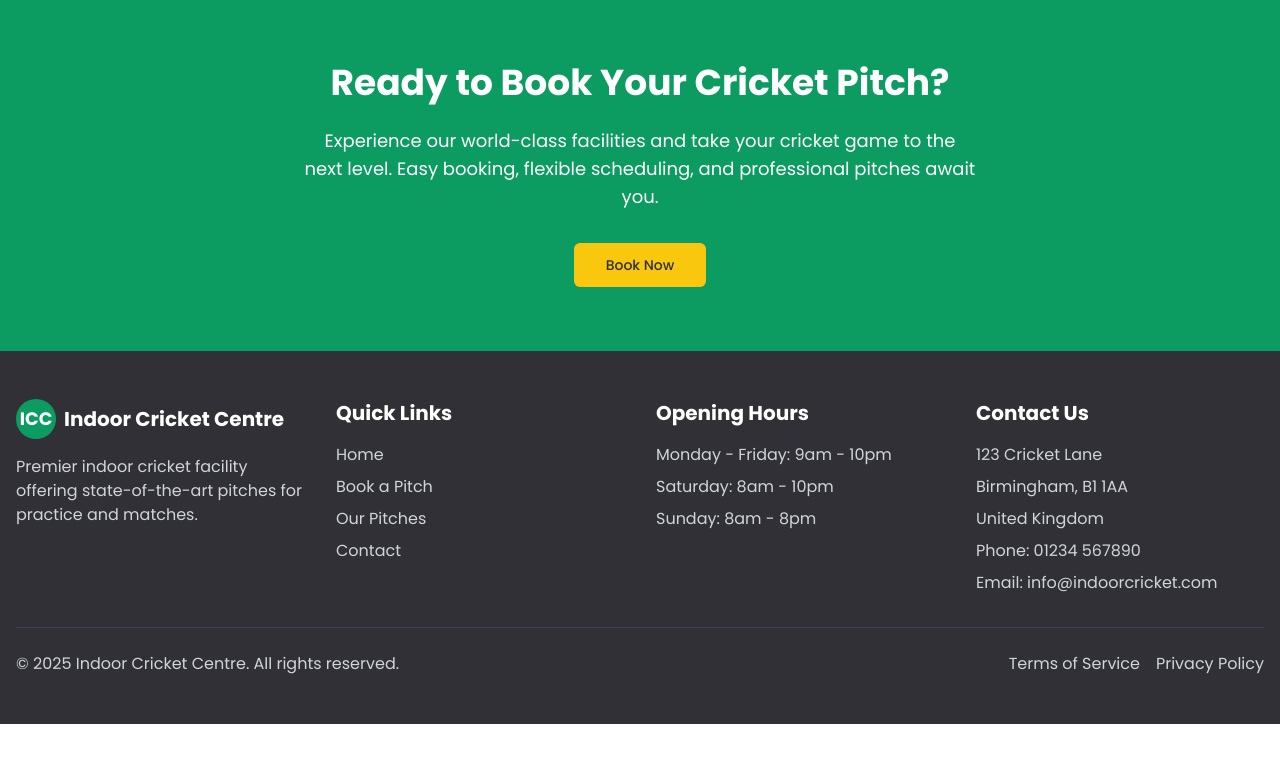
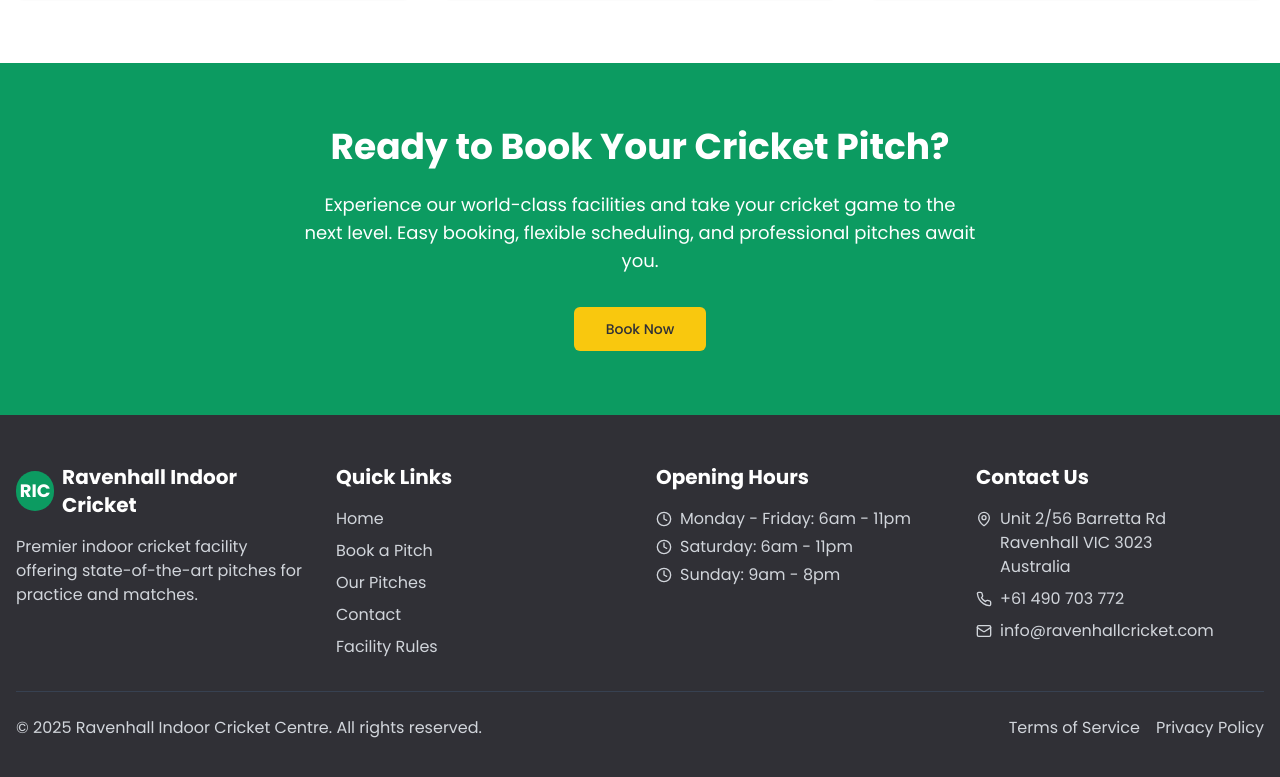
Before and after one commit to karthik-dev56/wicket-time-slots, a React (Vite) app: page / in a window 1280 px wide. Shown: the part 4159-4936 px from the top of the page. Before the commit the page ends 4883 px from the top, so only its background shows below. Built offline with nearby package versions, Linux system fonts and the light colour scheme.

Commit message:
Refactor: Update time slots, address, and contact details
- Changed time slots to 30-minute intervals in the booking component.
- Updated the address and contact details in the footer and contact page.
- Added logic to hide booked time slots from the booking screen.

```diff
--- a/src/components/BookingPolicy.tsx
+++ b/src/components/BookingPolicy.tsx
@@ -21,6 +21,10 @@ export const BookingPolicy = () => {
 
             <ul className="list-disc pl-5 space-y-2">
               <li>
+                <span className="font-medium">Time slots are in 30-minute intervals</span> for your convenience
+                and flexibility.
+              </li>
+              <li>
                 <span className="font-medium">Payment required in advance</span> (online or at the counter).
               </li>
               <li>
@@ -33,6 +37,9 @@ export const BookingPolicy = () => {
               <li>
                 <span className="font-medium">Group discounts:</span> 10% discount available for
                 groups of 5 or more players.
+              </li>
+              <li>
+                <span className="font-medium">Early bird discount:</span> 15% off for weekday bookings before 4 PM.
               </li>
             </ul>
 
--- a/src/components/Footer.tsx
+++ b/src/components/Footer.tsx
@@ -1,5 +1,6 @@
 
 import { Link } from 'react-router-dom';
+import { MapPin, Phone, Mail, Clock } from 'lucide-react';
 
 export const Footer = () => {
   const currentYear = new Date().getFullYear();
@@ -11,9 +12,9 @@ export const Footer = () => {
           <div>
             <div className="flex items-center gap-2 mb-4">
               <div className="h-10 w-10 rounded-full bg-cricket-green flex items-center justify-center">
-                <span className="text-white font-bold text-lg">ICC</span>
+                <span className="text-white font-bold text-lg">RIC</span>
               </div>
-              <span className="font-bold text-white text-xl">Indoor Cricket Centre</span>
+              <span className="font-bold text-white text-xl">Ravenhall Indoor Cricket</span>
             </div>
             <p className="text-gray-300 mt-2">
               Premier indoor cricket facility offering state-of-the-art pitches for practice and matches.
@@ -43,32 +44,53 @@ export const Footer = () => {
                   Contact
                 </Link>
               </li>
+              <li>
+                <Link to="/rules" className="text-gray-300 hover:text-cricket-yellow transition-colors">
+                  Facility Rules
+                </Link>
+              </li>
             </ul>
           </div>
 
           <div>
             <h3 className="font-bold text-xl mb-4">Opening Hours</h3>
-            <ul className="space-y-2 text-gray-300">
-              <li>Monday - Friday: 9am - 10pm</li>
-              <li>Saturday: 8am - 10pm</li>
-              <li>Sunday: 8am - 8pm</li>
+            <ul className="space-y-1 text-gray-300">
+              <li className="flex items-start">
+                <Clock className="h-4 w-4 mt-1 mr-2" />
+                <span>Monday - Friday: 6am - 11pm</span>
+              </li>
+              <li className="flex items-start">
+                <Clock className="h-4 w-4 mt-1 mr-2" />
+                <span>Saturday: 6am - 11pm</span>
+              </li>
+              <li className="flex items-start">
+                <Clock className="h-4 w-4 mt-1 mr-2" />
+                <span>Sunday: 9am - 8pm</span>
+              </li>
             </ul>
           </div>
 
           <div>
             <h3 className="font-bold text-xl mb-4">Contact Us</h3>
             <address className="not-italic text-gray-300 space-y-2">
-              <p>123 Cricket Lane</p>
-              <p>Birmingham, B1 1AA</p>
-              <p>United Kingdom</p>
-              <p className="mt-2">Phone: 01234 567890</p>
-              <p>Email: info@indoorcricket.com</p>
+              <p className="flex items-start">
+                <MapPin className="h-4 w-4 mt-1 mr-2" />
+                <span>Unit 2/56 Barretta Rd<br/>Ravenhall VIC 3023<br/>Australia</span>
+              </p>
+              <p className="flex items-center mt-2">
+                <Phone className="h-4 w-4 mr-2" />
+                <span>+61 490 703 772</span>
+              </p>
+              <p className="flex items-center">
+                <Mail className="h-4 w-4 mr-2" />
+                <span>info@ravenhallcricket.com</span>
+              </p>
             </address>
           </div>
         </div>
 
         <div className="border-t border-gray-700 mt-8 pt-6 flex flex-col sm:flex-row justify-between items-center">
-          <p className="text-gray-300">© {currentYear} Indoor Cricket Centre. All rights reserved.</p>
+          <p className="text-gray-300">© {currentYear} Ravenhall Indoor Cricket Centre. All rights reserved.</p>
           <div className="flex gap-4 mt-4 sm:mt-0">
             <Link to="/terms" className="text-gray-300 hover:text-cricket-yellow transition-colors">
               Terms of Service
--- a/src/pages/Contact.tsx
+++ b/src/pages/Contact.tsx
@@ -1,3 +1,4 @@
+
 import { useState } from 'react';
 import { Link } from 'react-router-dom';
 import { Layout } from '@/components/Layout';
@@ -7,6 +8,7 @@ import { Input } from '@/components/ui/input';
 import { Label } from '@/components/ui/label';
 import { Textarea } from '@/components/ui/textarea';
 import { useToast } from '@/hooks/use-toast';
+import { MapPin, Phone, Mail, Clock } from 'lucide-react';
 
 const Contact = () => {
   const { toast } = useToast();
@@ -95,25 +97,31 @@ const Contact = () => {
                 <Card>
                   <CardContent className="p-6 space-y-4">
                     <div>
-                      <h3 className="font-semibold text-lg mb-2">Address</h3>
+                      <h3 className="font-semibold text-lg mb-2 flex items-center">
+                        <MapPin className="h-4 w-4 mr-2" />Address
+                      </h3>
                       <address className="not-italic text-gray-600">
-                        123 Cricket Lane<br />
-                        Birmingham, B1 1AA<br />
-                        United Kingdom
+                        Unit 2/56 Barretta Rd<br />
+                        Ravenhall VIC 3023<br />
+                        Australia
                       </address>
                     </div>
 
                     <div>
-                      <h3 className="font-semibold text-lg mb-2">Contact Details</h3>
-                      <p className="text-gray-600">Phone: 01234 567890</p>
-                      <p className="text-gray-600">Email: info@indoorcricket.com</p>
+                      <h3 className="font-semibold text-lg mb-2 flex items-center">
+                        <Phone className="h-4 w-4 mr-2" />Contact Details
+                      </h3>
+                      <p className="text-gray-600">Phone: +61 490 703 772</p>
+                      <p className="text-gray-600">Email: info@ravenhallcricket.com</p>
                     </div>
 
                     <div>
-                      <h3 className="font-semibold text-lg mb-2">Opening Hours</h3>
-                      <p className="text-gray-600">Monday - Friday: 9am - 10pm</p>
-                      <p className="text-gray-600">Saturday: 8am - 10pm</p>
-                      <p className="text-gray-600">Sunday: 8am - 8pm</p>
+                      <h3 className="font-semibold text-lg mb-2 flex items-center">
+                        <Clock className="h-4 w-4 mr-2" />Opening Hours
+                      </h3>
+                      <p className="text-gray-600">Monday - Friday: 6am - 11pm</p>
+                      <p className="text-gray-600">Saturday: 6am - 11pm</p>
+                      <p className="text-gray-600">Sunday: 9am - 8pm</p>
                     </div>
                   </CardContent>
                 </Card>
```
Also changed, not shown: src/pages/Booking.tsx (+126 -26 lines), 1 other file (tests, documents, lock files or other folders).
